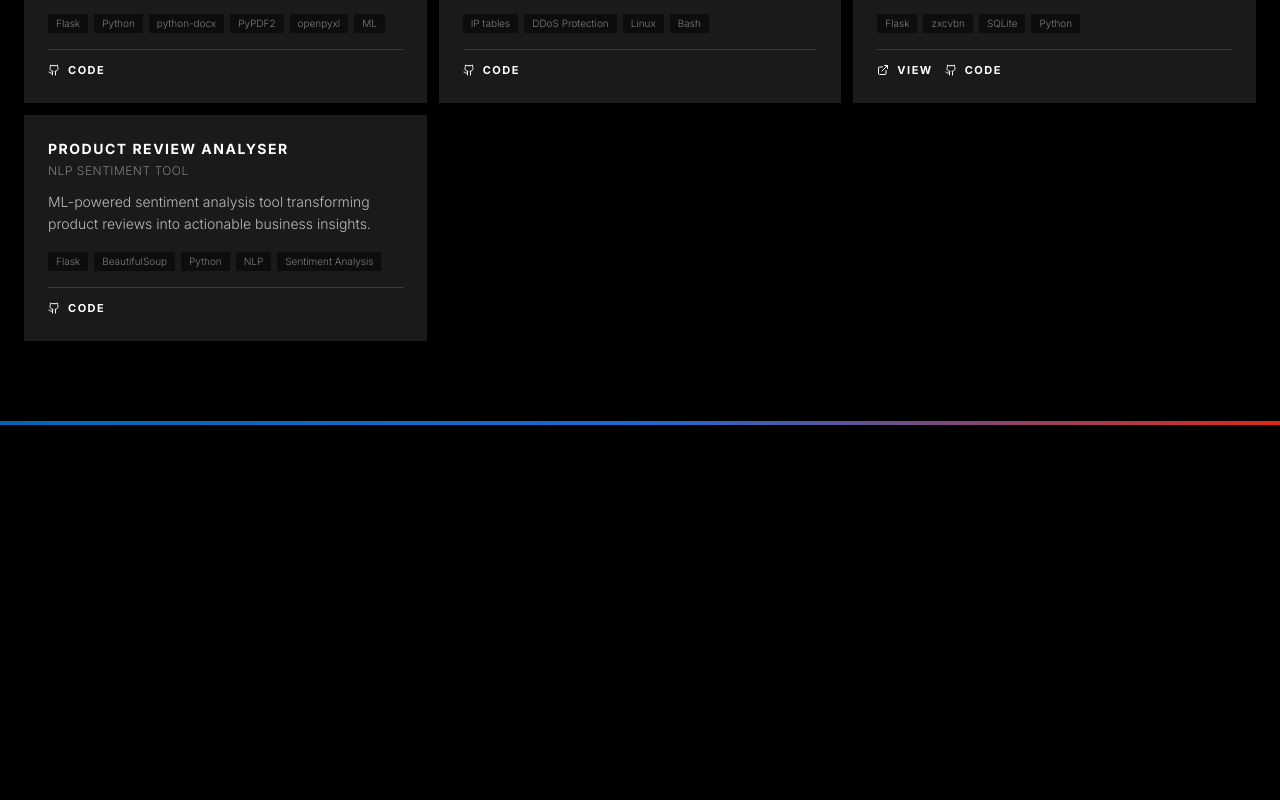
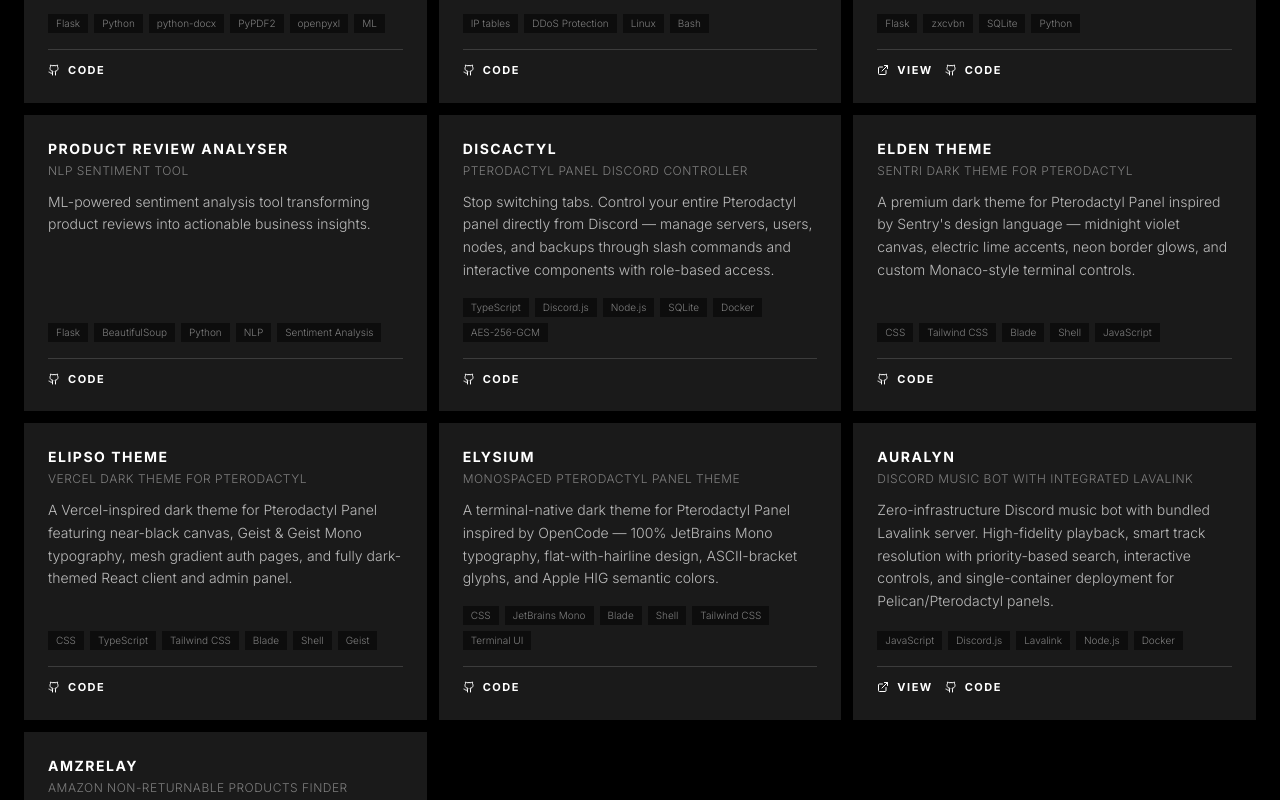
Before and after one commit to instax-dutta/Portfoliov4, a Next.js app: page /projects in a window 1280 px wide. Shown: the part 1560-2360 px from the top of the page. Before the commit the page ends 1985 px from the top, so only its background shows below. Built offline with nearby package versions, Linux system fonts and the light colour scheme.

Commit message:
add Discactyl, Elden Theme, Elipso Theme, Elysium, Auralyn, AMZRelay projects

```diff
--- a/app/projects/ProjectsClient.tsx
+++ b/app/projects/ProjectsClient.tsx
@@ -120,6 +120,54 @@ const projects = [
     technologies: ["Flask", "BeautifulSoup", "Python", "NLP", "Sentiment Analysis"],
     link: "https://github.com/instax-dutta/ProductReviewSentimentAnalyser",
   },
+  {
+    title: "Discactyl",
+    subtitle: "Pterodactyl Panel Discord Controller",
+    description: "Stop switching tabs. Control your entire Pterodactyl panel directly from Discord — manage servers, users, nodes, and backups through slash commands and interactive components with role-based access.",
+    technologies: ["TypeScript", "Discord.js", "Node.js", "SQLite", "Docker", "AES-256-GCM"],
+    link: "https://github.com/instax-dutta/discactyl",
+    github: "https://github.com/instax-dutta/discactyl",
+  },
+  {
+    title: "Elden Theme",
+    subtitle: "Sentri Dark Theme for Pterodactyl",
+    description: "A premium dark theme for Pterodactyl Panel inspired by Sentry's design language — midnight violet canvas, electric lime accents, neon border glows, and custom Monaco-style terminal controls.",
+    technologies: ["CSS", "Tailwind CSS", "Blade", "Shell", "JavaScript"],
+    link: "https://github.com/instax-dutta/elden-theme",
+    github: "https://github.com/instax-dutta/elden-theme",
+  },
+  {
+    title: "Elipso Theme",
+    subtitle: "Vercel Dark Theme for Pterodactyl",
+    description: "A Vercel-inspired dark theme for Pterodactyl Panel featuring near-black canvas, Geist & Geist Mono typography, mesh gradient auth pages, and fully dark-themed React client and admin panel.",
+    technologies: ["CSS", "TypeScript", "Tailwind CSS", "Blade", "Shell", "Geist"],
+    link: "https://github.com/instax-dutta/elipso-theme",
+    github: "https://github.com/instax-dutta/elipso-theme",
+  },
+  {
+    title: "Elysium",
+    subtitle: "Monospaced Pterodactyl Panel Theme",
+    description: "A terminal-native dark theme for Pterodactyl Panel inspired by OpenCode — 100% JetBrains Mono typography, flat-with-hairline design, ASCII-bracket glyphs, and Apple HIG semantic colors.",
+    technologies: ["CSS", "JetBrains Mono", "Blade", "Shell", "Tailwind CSS", "Terminal UI"],
+    link: "https://github.com/instax-dutta/elysium",
+    github: "https://github.com/instax-dutta/elysium",
+  },
+  {
+    title: "Auralyn",
+    subtitle: "Discord Music Bot with Integrated Lavalink",
+    description: "Zero-infrastructure Discord music bot with bundled Lavalink server. High-fidelity playback, smart track resolution with priority-based search, interactive controls, and single-container deployment for Pelican/Pterodactyl panels.",
+    technologies: ["JavaScript", "Discord.js", "Lavalink", "Node.js", "Docker"],
+    link: "https://auralyn.sdad.pro",
+    github: "https://github.com/instax-dutta/Auralyn",
+  },
+  {
+    title: "AMZRelay",
+    subtitle: "Amazon Non-Returnable Products Finder",
+    description: "A high-performance Discord bot that finds products on Amazon India explicitly marked as non-returnable. Async scraping with aiohttp, smart JSON caching, interactive pagination, and 10-50x faster than Selenium-based alternatives.",
+    technologies: ["Python", "aiohttp", "BeautifulSoup", "py-cord", "Asyncio"],
+    link: "https://discord.com/api/oauth2/authorize?client_id=1509572599422910626&permissions=0&scope=bot%20applications.commands",
+    github: "https://github.com/instax-dutta/AMZRelay",
+  },
 ]
 
 const containerVariants = {
```
